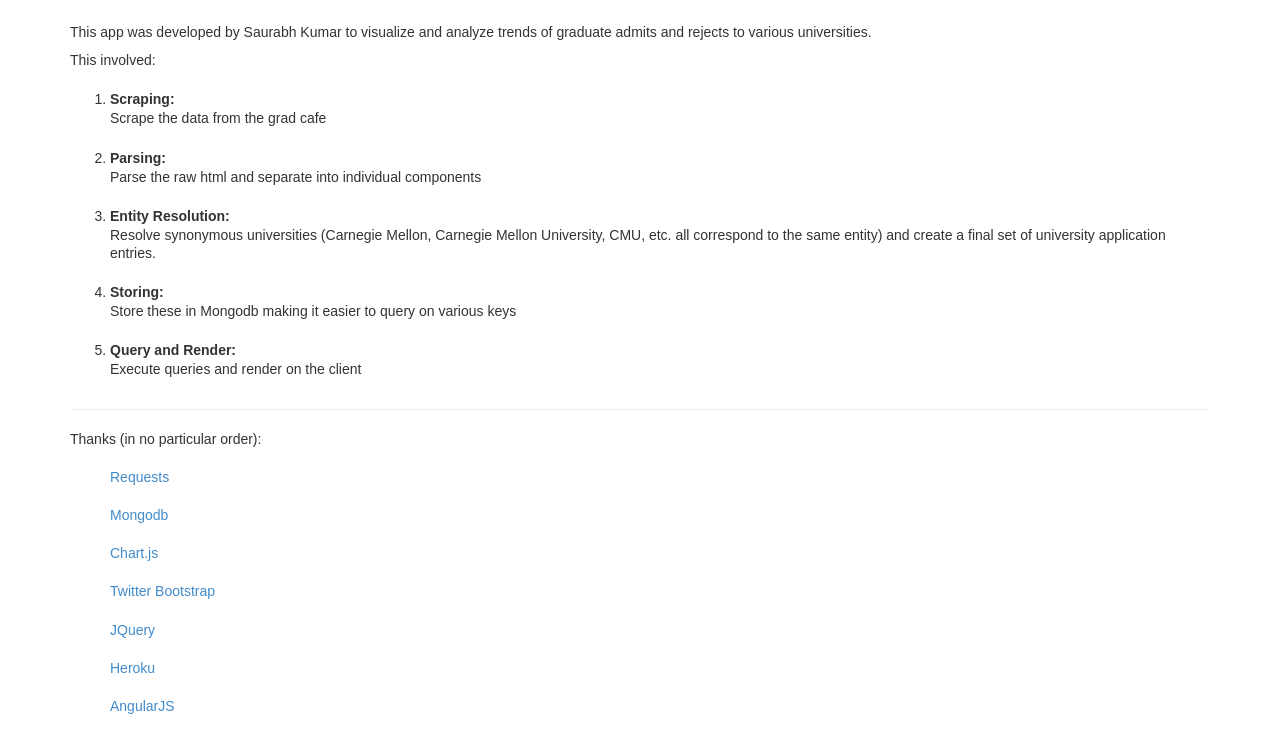
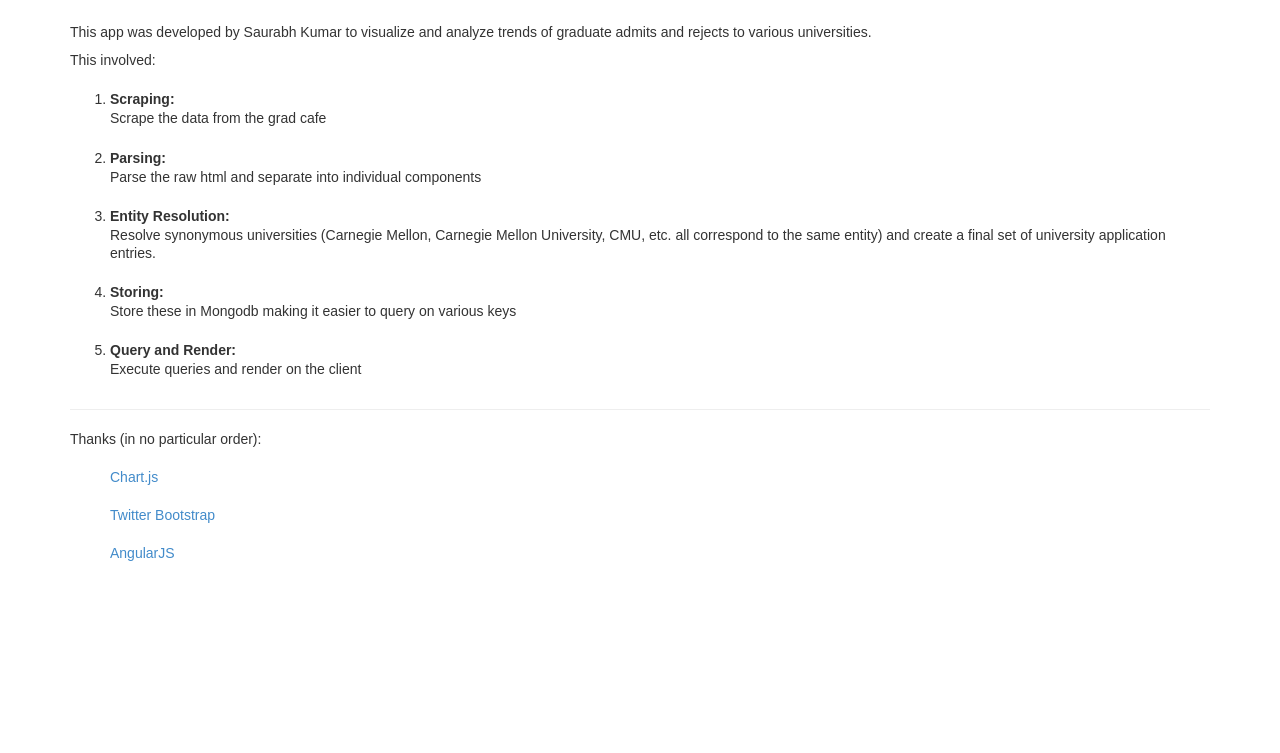
Before and after one commit to saurabhkb/firefox-os-gradadm, a plain HTML site: page index.html at #/about in a window 1280 px wide. Shown: the part 57-810 px from the top of the page. Drawn offline with Linux system fonts and the light colour scheme.

Commit message:
Replaced jquery with angularjs

```diff
--- a/views/about.html
+++ b/views/about.html
@@ -13,12 +13,8 @@
 <div class="content-container">
 	<p>Thanks (in no particular order):</p>
 	<ul class='list'>
-		<li><a href="http://docs.python-requests.org/en/latest/">Requests</a></li>
-		<li><a href="http://www.mongodb.org/">Mongodb</a></li>
 		<li><a href="http://www.chartjs.org/">Chart.js</a></li>
 		<li><a href="http://getbootstrap.com/">Twitter Bootstrap</a></li>
-		<li><a href="http://jqueryui.com/autocomplete/">JQuery</a></li>
-		<li><a href="http://www.heroku.com/">Heroku</a></li>
 		<li><a href="http://www.angularjs.org/">AngularJS</a></li>
 	</ul>
 </div>
```
Also changed, not shown: 1 other file.
